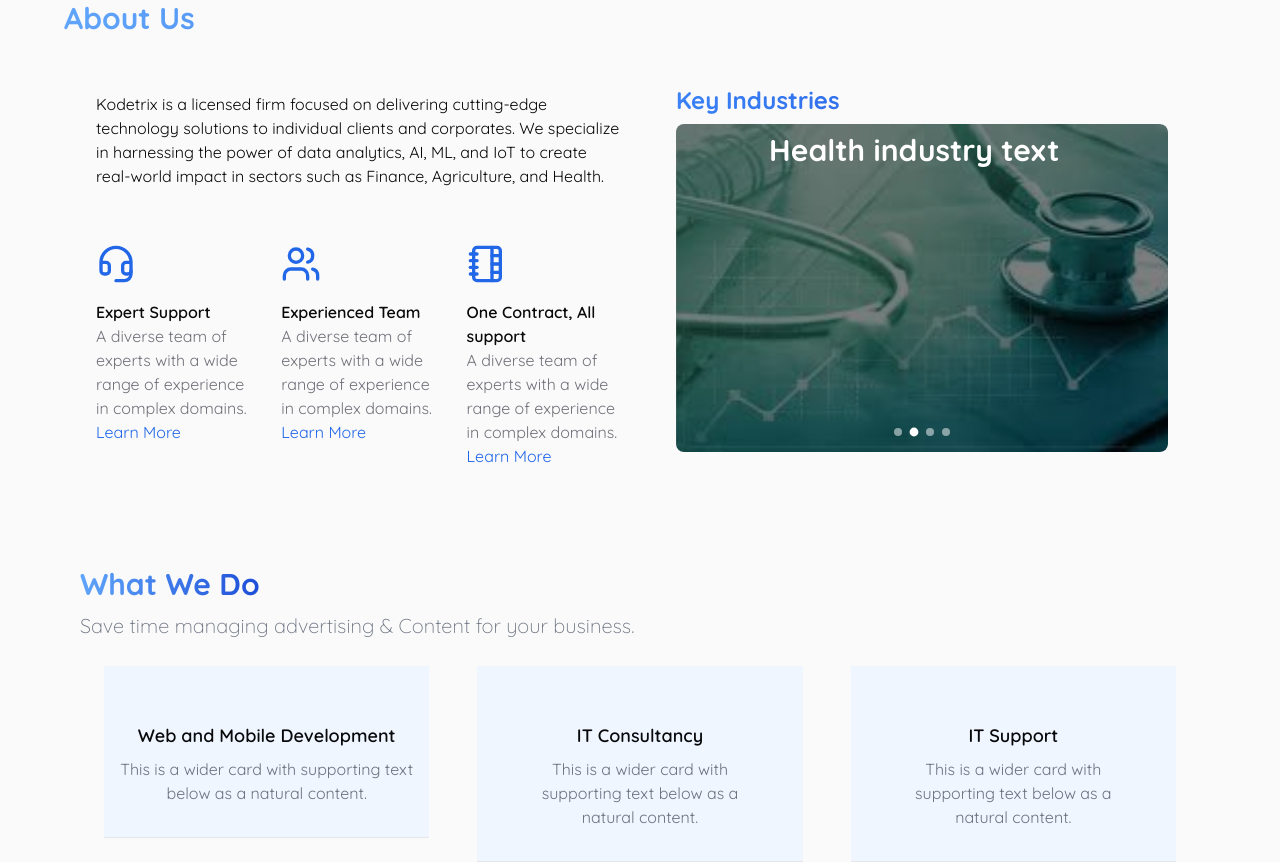
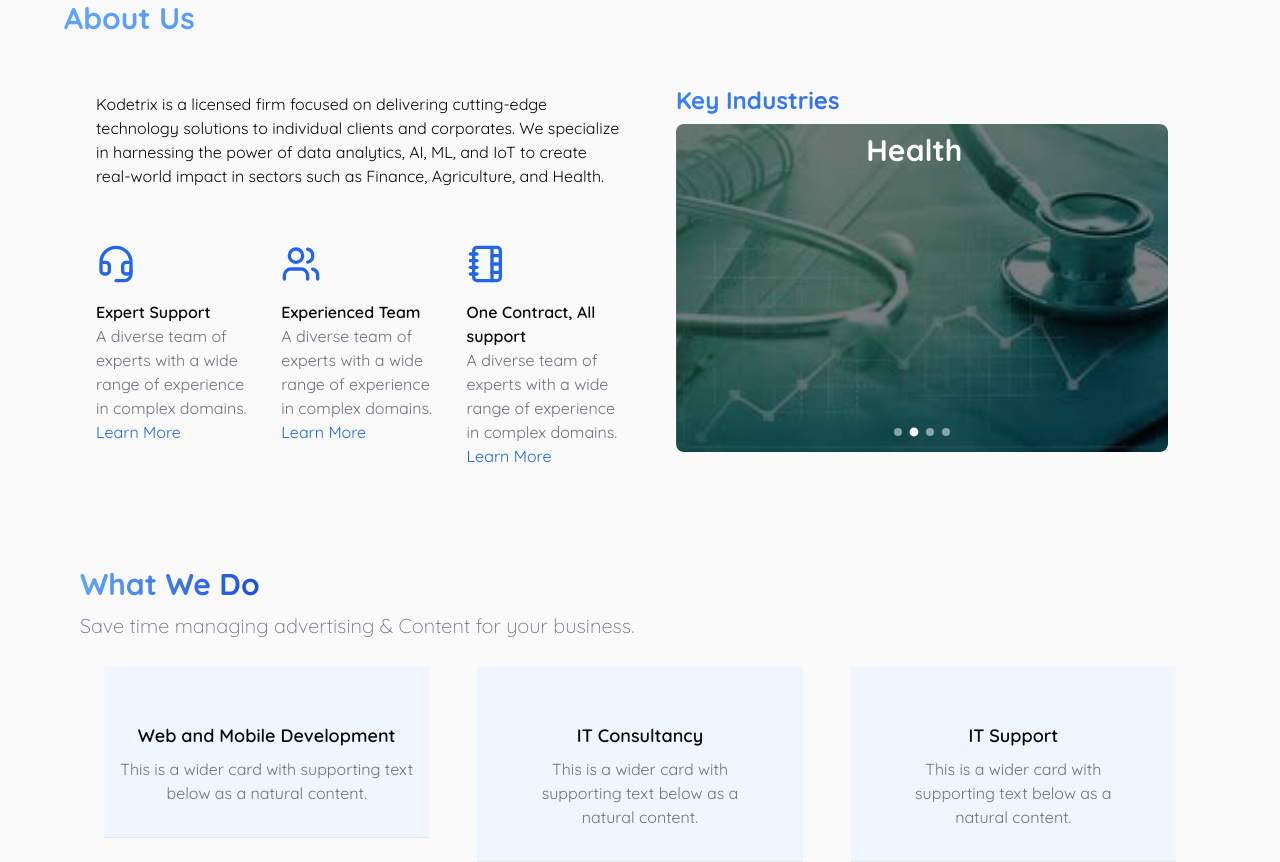
Before and after one commit to Samkipz/kodetrix, a Next.js app: page / in a window 1280 px wide. Shown: the part 800-1662 px from the top of the page. Built offline with nearby package versions, Linux system fonts and the light colour scheme.

Commit message:
Fixed the radius on the about corousel2

```diff
--- a/app/ui/about/About.jsx
+++ b/app/ui/about/About.jsx
@@ -19,10 +19,12 @@ export default function CompanyAboutSlider() {
 
   const images = ["/Agrik.jpg", "/health.jpg", "/Education.jpg", "/RE.jpeg"];
   const carouselText = [
-    "Agriculture text",
-    "Health industry text",
-    "Education industry text",
-    "Real Estate industry text",
+    "Agriculture ",
+    "Health",
+    "Education ",
+    "Enterprise Solutions",
+    "Financial Technology (FinTech)",
+    "Smart Cities and IoT"
   ];
 
   const descriptionText = [
@@ -30,6 +32,8 @@ export default function CompanyAboutSlider() {
     "Lorem ipsum dolor sit, amet consectetur adipisicing elit. Vero itaque provident, aliquid dicta assumenda non!",
     "Lorem ipsum dolor sit, amet consectetur adipisicing elit. Vero itaque provident, aliquid dicta assumenda non!",
     "Lorem ipsum dolor sit, amet consectetur adipisicing elit. Vero itaque provident, aliquid dicta assumenda non!",
+    "Lorem ipsum dolor sit, amet consectetur adipisicing elit. Vero itaque provident, aliquid dicta assumenda non!",
+    "Lorem ipsum dolor sit, amet consectetur adipisicing elit. Vero itaque provident, aliquid dicta assumenda non!"
   ];
 
   useEffect(() => {
```
